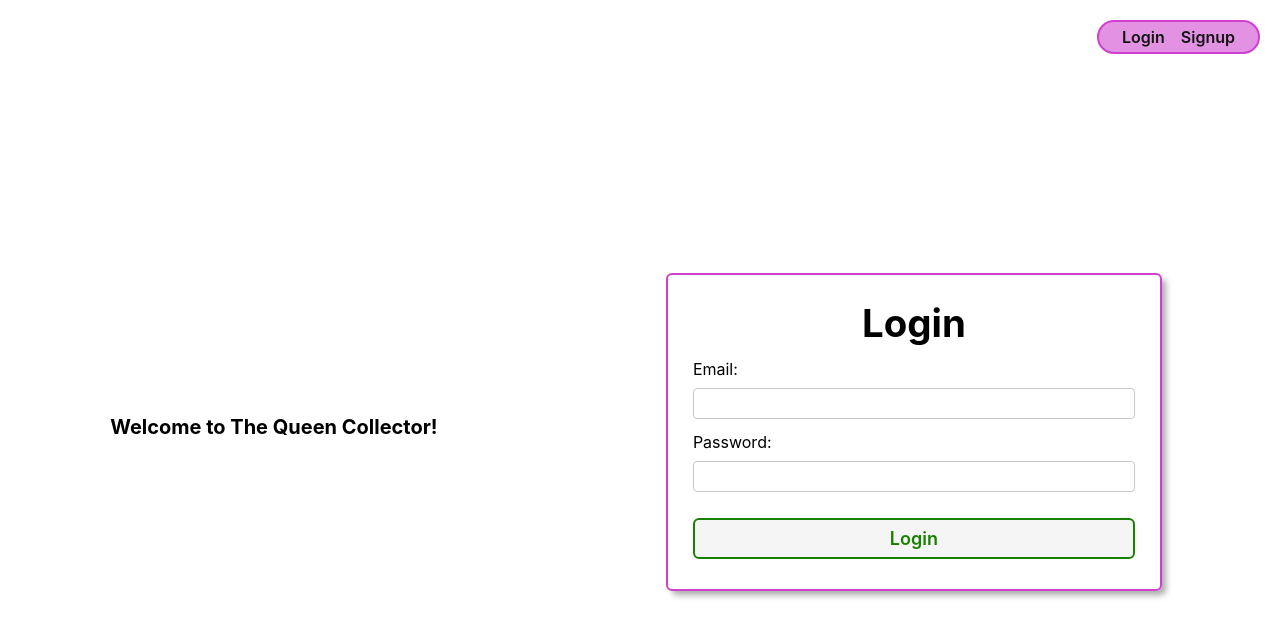
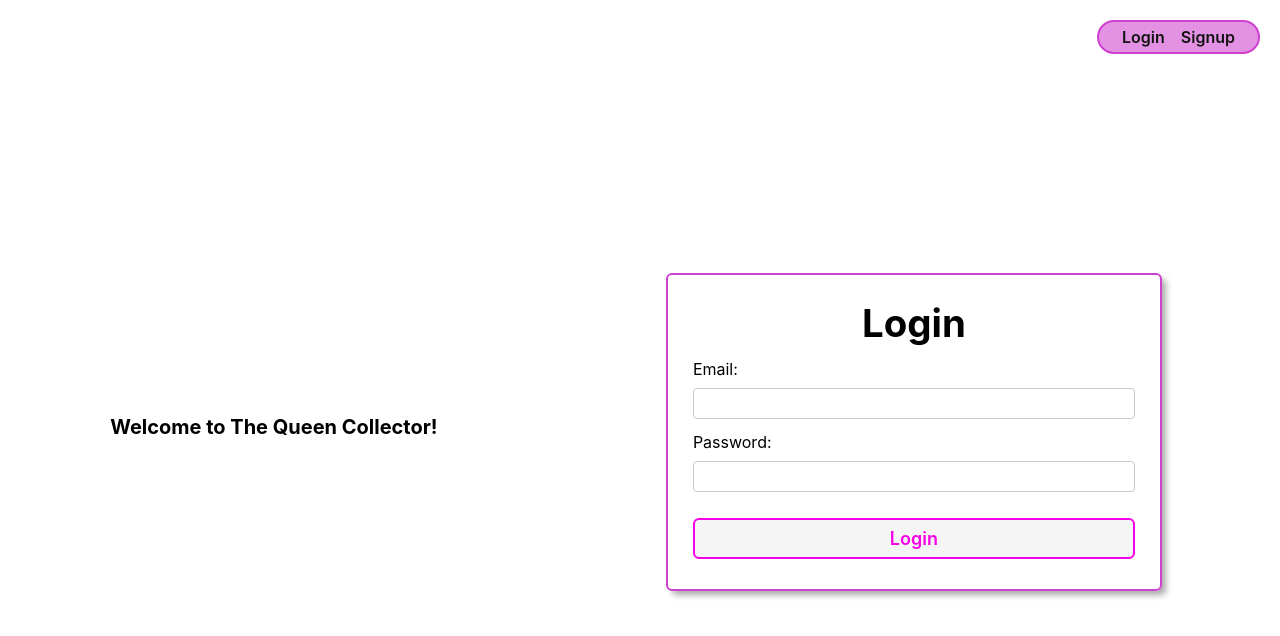
Before and after one commit to smclairecarden/queen-collector-react, a React (Create React App) app: page / in a window 1280 px wide. Shown: the top 636 px of the page. Built offline with nearby package versions, Linux system fonts and the light colour scheme; no server answers.

Commit message:
more color changes

```diff
--- a/src/styles/index.css
+++ b/src/styles/index.css
@@ -37,15 +37,15 @@ body {
   --font-xxl: 3.6rem;
   --font-xtreme: 4.2rem;
   --card-border-radius: 6px;
-  --warn: rgb(255, 102, 0);
-  --submit: rgb(26, 128, 0);
-  --danger: rgb(220, 20, 30);
+  --warn: #f0bdec;
+  --submit: #f702e7;
+  --danger: #f0bdec;
   --secondary: rgb(57, 57, 57);
   --text-color: rgb(17, 20, 17);
   --button-bg: rgb(245, 245, 245);
   --nav-bg: #e391e3;
   --nav-bg-ff: #cf40cf;
-  --link-hover-color: rgb(16, 56, 158);
+  --link-hover-color: #f0bdec;
   --button-bg-hover: #cf40cf;
   --borders: #cf40cf solid 2px;
   --card-box-shadow: 5px 5px 6px -1px #AAA;
```
